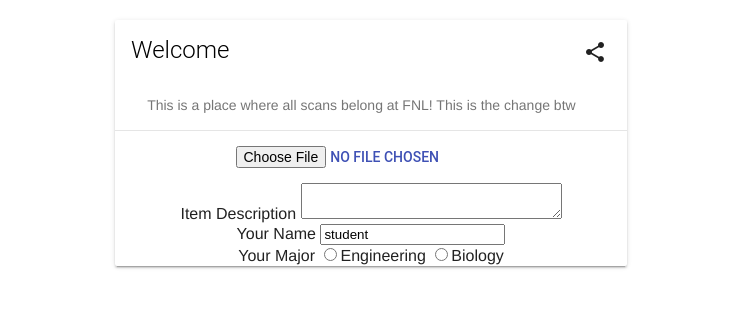
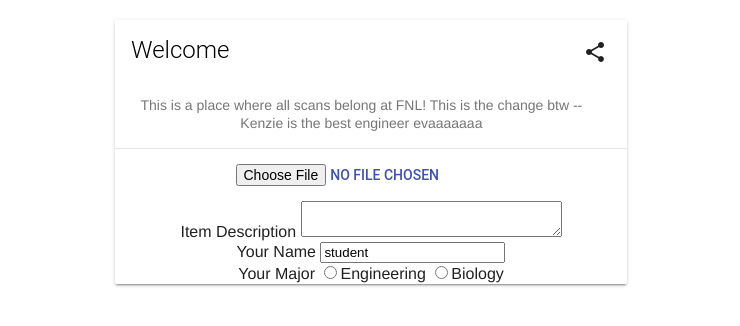
Before and after one commit to FNLHub/virtualMuseum, a plain HTML site: page public/index.html in a window 1280 px wide. Shown: the part 76-402 px from the top of the page, without its empty margins (269-1009 px from the left). Drawn offline with nearby package versions, Linux system fonts and the light colour scheme; some packages are replaced by stand-ins of ours.

```diff
--- a/public/index.html
+++ b/public/index.html
@@ -44,7 +44,7 @@
       </div>
       <div class="mdl-card__supporting-text">
         This is a place where all scans belong at FNL!
-        This is the change btw
+	This is the change btw --Kenzie is the best engineer evaaaaaaa
       </div>
       <div class="mdl-card__actions mdl-card--border">
         <input type="file" id="chooseBtn" class="mdl-button mdl-button--colored mdl-js-button mdl-js-ripple-effect">
```
